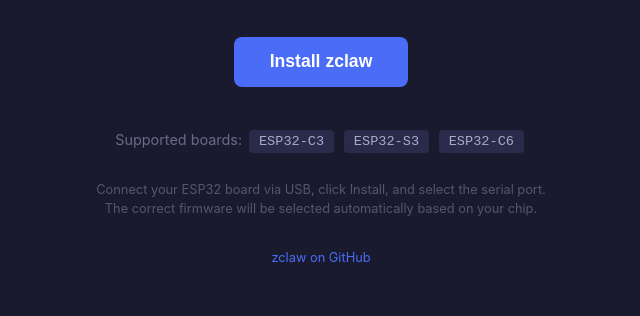
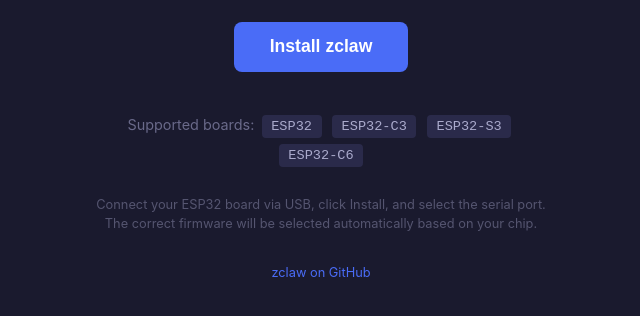
Before and after one commit to shreyaskarnik/zclaw-web, a plain HTML site: page index.html in a window 1280 px wide. Shown: the part 308-624 px from the top of the page, without its empty margins (319-959 px from the left). Drawn offline with Linux system fonts and the light colour scheme.

Commit message:
feat: add ESP32 (original) as a build target
Adds esp32 to the CI matrix, manifest, and landing page.
Experimental — zclaw officially supports C3/S3/C6 but may
work on the original ESP32.

Co-Authored-By: Claude Opus 4.6 <noreply@anthropic.com>

```diff
--- a/index.html
+++ b/index.html
@@ -136,6 +136,7 @@
 
     <div class="boards">
       Supported boards:
+      <span>ESP32</span>
       <span>ESP32-C3</span>
       <span>ESP32-S3</span>
       <span>ESP32-C6</span>
```
Also changed, not shown: manifest.json, 1 other file.
